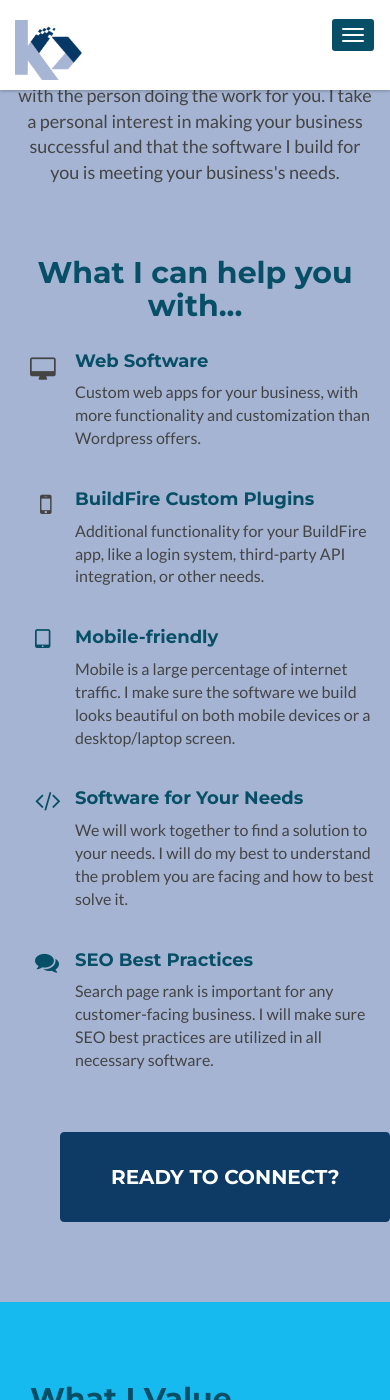
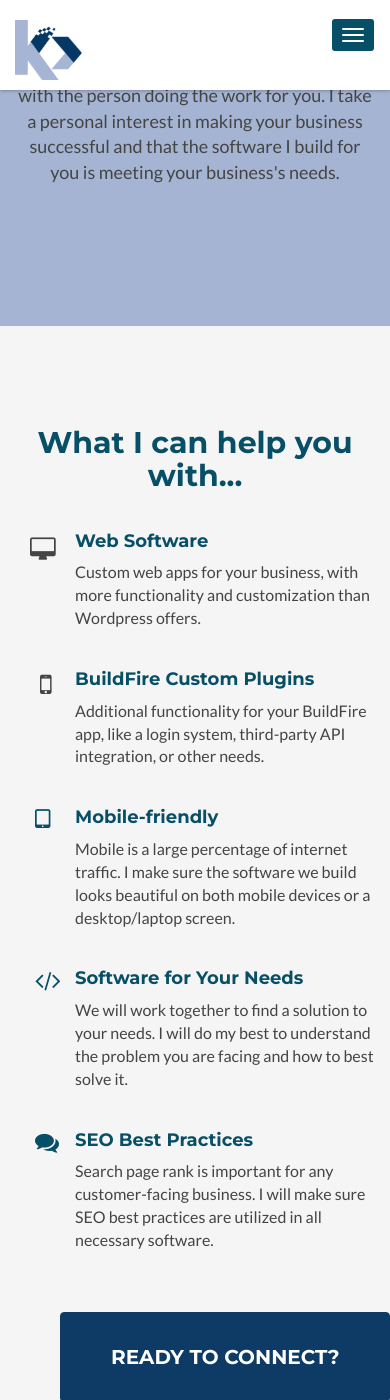
Before and after one commit to kickinbahkproductions/kickinbahkproductions-dev, a Jekyll site: the page built from index.html, in a window 390 px wide and 1400 px high, scrolled down 1335 px. Built offline with Jekyll 4.4.1, drawn with Linux system fonts in a browser that asks for light colours; a style sheet for code colours, icons or effects is not loaded; some of the changed text lies outside the part shown.

Commit message:
add offer page, remove buildfire page, change styling for content in offer

```diff
--- a/_includes/about.html
+++ b/_includes/about.html
@@ -14,62 +14,5 @@
       <br />
       When you work with me, you are working with the person doing the work for you. I take a personal interest in making your business successful and that the software I build for you is meeting your business's needs.
     </p>
-    <h2 class="title text-center">What I can help you with...</h2>
-    <div class="row">
-      <div class="item col-md-4 col-sm-6 col-xs-12 col-md-offset-2 col-sm-offset-3">
-        <div class="icon-holder-first">
-            <i class="fa fa-desktop"></i>
-        </div>
-        <div class="content">
-          <h3 class="sub-title">Web Software</h3>
-          <p>Custom web apps for your business, with more functionality and customization than Wordpress offers.</p>
-        </div><!-- ** content ** -->
-      </div><!-- ** item ** -->
-      <div class="item col-md-4 col-sm-6 col-xs-12">
-        <div class="icon-holder-second">
-          <i class="fa fa-mobile-phone"></i>
-        </div>
-          <div class="content">
-            <h3 class="sub-title">BuildFire Custom Plugins</h3>
-            <p>Additional functionality for your BuildFire app, like a login system, third-party API integration, or other needs.</p>
-          </div><!-- ** content ** -->
-      </div><!-- ** item ** -->
-      <!-- ** row ** -->
-
-      <div class="clearfix visible-md"></div>
-      <div class="item col-md-4 col-sm-6 col-xs-12">
-          <div class="icon-holder">
-              <i class="fa fa-tablet"></i>
-          </div>
-          <div class="content">
-              <h3 class="sub-title">Mobile-friendly</h3>
-              <p>Mobile is a large percentage of internet traffic. I make sure the  software we build looks beautiful on both mobile devices or a desktop/laptop screen.</p>
-          </div><!-- ** content ** -->
-      </div><!-- ** item ** -->
-      <div class="item col-md-4 col-sm-6 col-xs-12">
-        <div class="icon-holder">
-          <i class="fa fa-code"></i>
-        </div>
-        <div class="content">
-          <h3 class="sub-title">Software for Your Needs</h3>
-          <p>We will work together to find a solution to your needs. I will do my best to understand the problem you are facing and how to best solve it.</p>
-        </div><!-- ** content ** -->
-      </div><!-- ** item ** -->
-      <div class="item col-md-4 col-sm-6 col-xs-12">
-        <div class="icon-holder">
-          <i class="fa fa-comments"></i>
-        </div>
-        <div class="content">
-          <h3 class="sub-title">SEO Best Practices</h3>
-          <p>Search page rank is important for any customer-facing business. I will make sure SEO best practices are utilized in all necessary software.</p>
-        </div><!-- ** content ** -->
-      </div><!-- ** item ** -->
-    </div><!-- ** row ** -->
-    <div class="clearfix visible-md"></div>
-    <div class="col-md-4 col-sm-6 col-xs-12 col-md-offset-4 col-sm-offset-3 col-xs-offset-1">
-      <div class="btns">
-        <a class="btn btn-lrg btn-cta-secondary" href="#contact">Ready to Connect?</a>
-      </div>
-    </div><!-- ** button ** -->
   </div><!-- ** container ** -->
 </section><!-- ** about ** -->
--- a/_includes/buildfire-plugins.html
+++ /dev/null
@@ -1,20 +0,0 @@
-<!-- ****** DOCS ****** -->
-<section id="buildfire-plugins" class="buildfire-plugins section">
-  <div class="container">
-    <div class="buildfire-plugins-inner">
-      <h2 class="title text-center">BuildFire Plugins</h2>
-      <div class="row">
-        <div class="col-md-4 col-sm-4 col-xs-6 col-md-offset-4 col-sm-offset-3 col-xs-offset-3">
-          <div class="plugin">
-            <iframe class="ifm" src="http://app.buildfire.com/app/index.html?appId=c45bb414-1797-11e6-a50f-124798dea82d&mode=0">
-            </iframe>
-          </div><!-- ** plugin ** -->
-        </div>
-        <div class="clearfix"></div>
-        <div class="btns text-center">
-          <a class="btn btn-lrg btn-cta-secondary" href="http://app.buildfire.com/app/index.html?appId=c45bb414-1797-11e6-a50f-124798dea82d&mode=0" target="_blank">App Demo</a>
-        </div><!-- ** btns ** -->
-      </div><!-- ** row ** -->
-    </div><!-- ** docs-inner ** -->
-  </div><!-- ** container **-->
-</section><!-- ** docs ** ->
--- a/_includes/header.html
+++ b/_includes/header.html
@@ -25,14 +25,14 @@
           <li class="nav-item">
             <a class="scrollto" href="#about">About</a>
           </li>
+          <li class='nav-item'>
+            <a class='scrollto' href='#offer'>Offers</a>
+          </li>
           <li class="nav-item">
             <a class="scrollto" href="#values">Values</a>
           </li>
           <li class="nav-item">
             <a class="scrollto" href="#web-software">Web Software</a>
-          </li>
-          <li class="nav-item">
-            <a class="scrollto" href="#buildfire-plugins">BuildFire Plugins</a>
           </li>
           <li class="nav-item last">
             <a class="scrollto" href="#contact">Contact</a>
--- /dev/null
+++ b/_includes/offer.html
@@ -0,0 +1,62 @@
+<section id='offer' class='offer section'>
+  <div class='container'>
+
+    <h2 class="title text-center">What I can help you with...</h2>
+    <div class="row">
+      <div class="item col-md-4 col-sm-6 col-xs-12 col-md-offset-2 col-sm-offset-3">
+        <div class="icon-holder-first">
+            <i class="fa fa-desktop"></i>
+        </div>
+        <div class="content">
+          <h3 class="sub-title">Web Software</h3>
+          <p>Custom web apps for your business, with more functionality and customization than Wordpress offers.</p>
+        </div><!-- ** content ** -->
+      </div><!-- ** item ** -->
+      <div class="item col-md-4 col-sm-6 col-xs-12">
+        <div class="icon-holder-second">
+          <i class="fa fa-mobile-phone"></i>
+        </div>
+          <div class="content">
+            <h3 class="sub-title">BuildFire Custom Plugins</h3>
+            <p>Additional functionality for your BuildFire app, like a login system, third-party API integration, or other needs.</p>
+          </div><!-- ** content ** -->
+      </div><!-- ** item ** -->
+      <!-- ** row ** -->
+
+      <div class="clearfix visible-md"></div>
+      <div class="item col-md-4 col-sm-6 col-xs-12">
+          <div class="icon-holder">
+              <i class="fa fa-tablet"></i>
+          </div>
+          <div class="content">
+              <h3 class="sub-title">Mobile-friendly</h3>
+              <p>Mobile is a large percentage of internet traffic. I make sure the  software we build looks beautiful on both mobile devices or a desktop/laptop screen.</p>
+          </div><!-- ** content ** -->
+      </div><!-- ** item ** -->
+      <div class="item col-md-4 col-sm-6 col-xs-12">
+        <div class="icon-holder">
+          <i class="fa fa-code"></i>
+        </div>
+        <div class="content">
+          <h3 class="sub-title">Software for Your Needs</h3>
+          <p>We will work together to find a solution to your needs. I will do my best to understand the problem you are facing and how to best solve it.</p>
+        </div><!-- ** content ** -->
+      </div><!-- ** item ** -->
+      <div class="item col-md-4 col-sm-6 col-xs-12">
+        <div class="icon-holder">
+          <i class="fa fa-comments"></i>
+        </div>
+        <div class="content">
+          <h3 class="sub-title">SEO Best Practices</h3>
+          <p>Search page rank is important for any customer-facing business. I will make sure SEO best practices are utilized in all necessary software.</p>
+        </div><!-- ** content ** -->
+      </div><!-- ** item ** -->
+    </div><!-- ** row ** -->
+    <div class="clearfix visible-md"></div>
+    <div class="col-md-4 col-sm-6 col-xs-12 col-md-offset-4 col-sm-offset-3 col-xs-offset-1">
+      <div class="btns">
+        <a class="btn btn-lrg btn-cta-secondary" href="#contact">Ready to Connect?</a>
+      </div>
+    </div><!-- ** button ** -->
+  </div>
+</section>
--- a/_layouts/default.html
+++ b/_layouts/default.html
@@ -11,9 +11,9 @@
     {% include header.html %}
     {% include promo.html %}
     {% include about.html %}
+    {% include offer.html %}
     {% include values.html %}
     {% include web-software.html %}
-    {% include buildfire-plugins.html %}
     {% include contact.html %}
     {% include footer.html %}
   </div>
--- a/public/css/styles.css
+++ b/public/css/styles.css
@@ -280,35 +280,44 @@ pre code {
   margin-bottom: 60px;
   font-size: 18px;
 }
-.about .item {
+/* ====== Offer Section ====== */
+.offer {
+  background: #F5F5F5;
+  padding: 80px 0;
+}
+.offer .title {
+  color: #074f66;
+  margin-bottom: 40px;
+}
+.offer .item {
   position: relative;
   margin-bottom: 30px;
 }
-.about .item .icon-holder-first {
+.offer .item .icon-holder-first {
   position: absolute;
   font-size: 24px;
   left: 30px;
   top: 0;
 }
-.about .item .icon-holder-second {
+.offer .item .icon-holder-second {
   position: absolute;
   font-size: 27px;
   left: 40px;
   top: -5px;
 }
-.about .item .icon-holder {
+.offer .item .icon-holder {
   position: absolute;
   left: 35px;
   top: 0;
 }
-.about .item .icon-holder .fa {
+.offer .item .icon-holder .fa {
   font-size: 24px;
   color: #074f66;
 }
-.about .item .content {
+.offer .item .content {
   padding-left: 60px;
 }
-.about .item .content .sub-title {
+.offer .item .content .sub-title {
   margin-top: 0;
   color: #074f66;
   font-size: 18px;
@@ -374,44 +383,6 @@ pre code {
   color: #074f66;
   font-size: 16px;
 }
-
-/* ======= buildfire-plugins Section ======= */
-
-.buildfire-plugins {
-  padding: 80px 0;
-  background: #f5f5f5;
-}
-.buildfire-plugins .buildfire-plugins-inner {
-  max-width: 1200px;
-  background: #fff;
-  -webkit-border-radius: 4px;
-  -moz-border-radius: 4px;
-  -ms-border-radius: 4px;
-  -o-border-radius: 4px;
-  border-radius: 4px;
-  -moz-background-clip: padding;
-  -webkit-background-clip: padding-box;
-  background-clip: padding-box;
-}
-.buildfire-plugins .buildfire-plugins-inner .title {
-  color: #074f66;
-  margin-top: 10px;
-  margin-bottom: 30px;
-  padding-top: 30px;
-}
-.buildfire-plugins .plugin {
-  height: 800px;
-  margin-bottom: 60px;
-  max-width: 760px;
-}
-.buildfire-plugins .ifm {
-  height: 680px;
-  width: 383px;
-  margin-top: 30px;
-  border: solid black 14px;
-  border-radius: 5%;
-}
-
 
 /* ======= Contact Section ======= */
 .contact {
```
Also changed, not shown: _includes/promo.html (+0 -8 lines), 2 other files.
